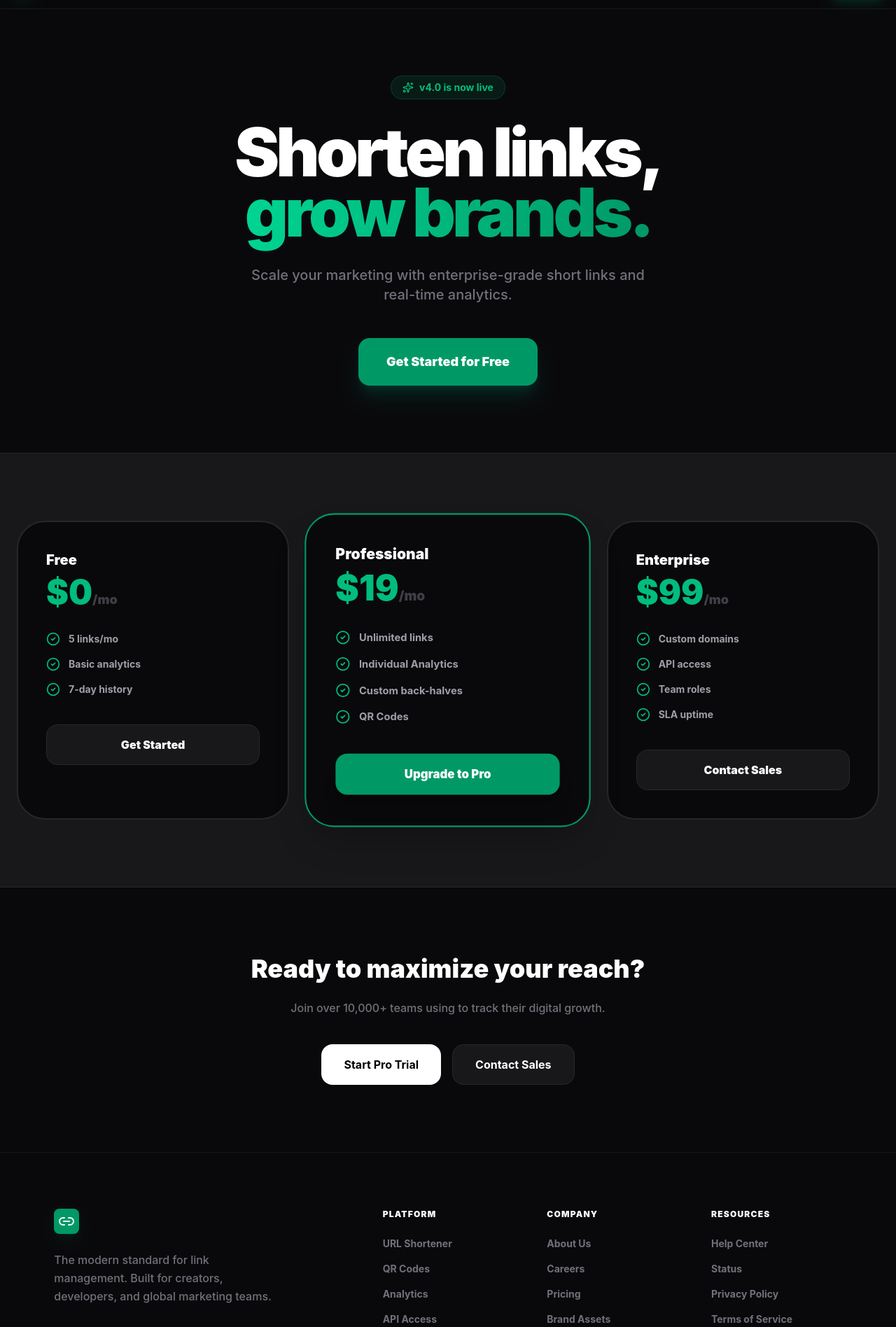
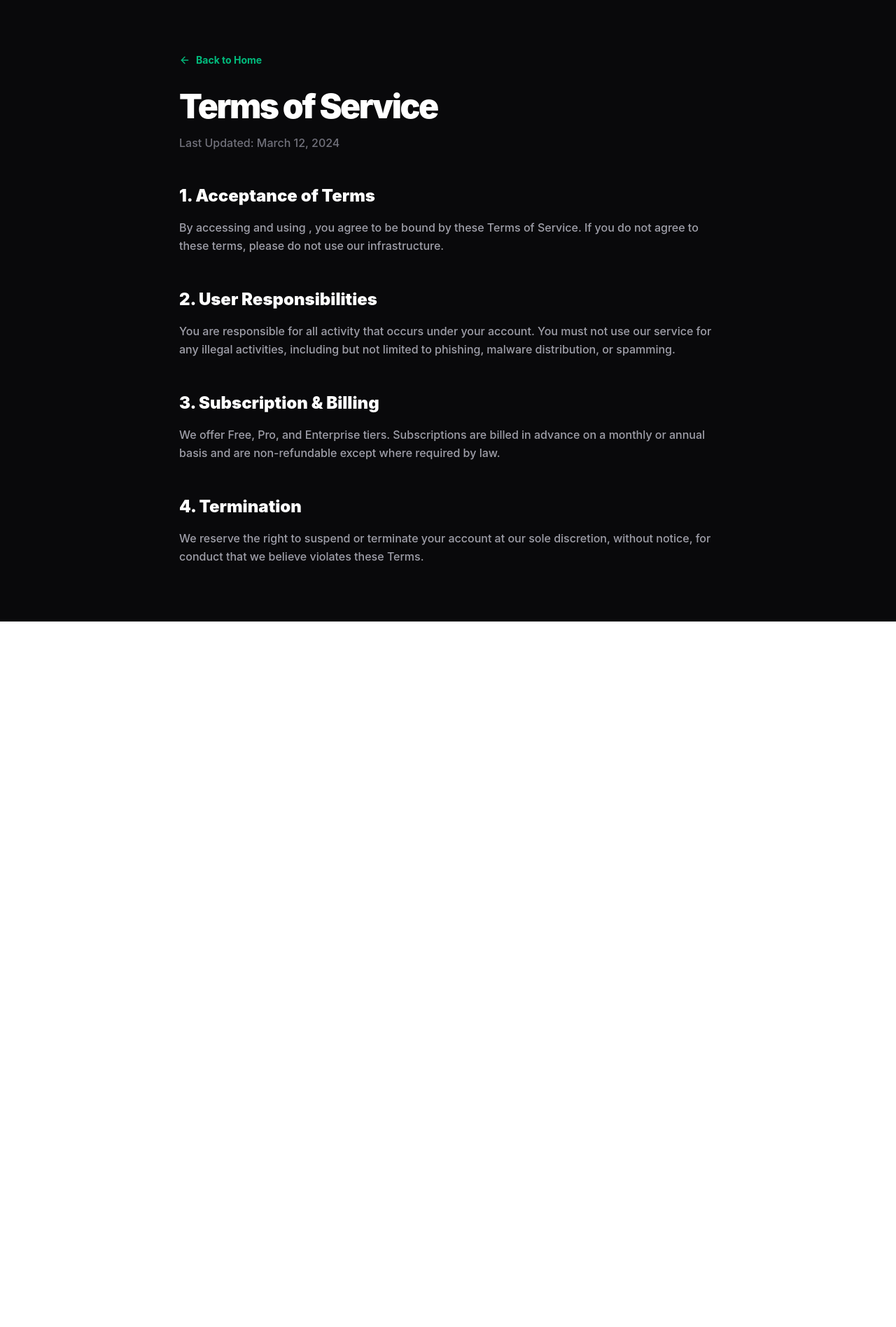
Before and after one commit to Puspak29/short-url, a React (Vite) app in the folder client/: page /terms in a window 1280 px wide. Shown: the part 52-1948 px from the top of the page at 70% size. After the commit the page ends 940 px from the top, so only its background shows below. Built offline with nearby package versions, Linux system fonts and the light colour scheme.

Commit message:
feat: add route and LegalLayout page

```diff
--- a/client/package.json
+++ b/client/package.json
@@ -14,6 +14,7 @@
     "lucide-react": "^0.577.0",
     "react": "^19.2.0",
     "react-dom": "^19.2.0",
+    "react-router-dom": "^7.13.1",
     "tailwindcss": "^4.2.1"
   },
   "devDependencies": {
--- a/client/src/App.tsx
+++ b/client/src/App.tsx
@@ -1,28 +1,56 @@
 import { useState } from 'react';
-import LandingLayout from './app/LandingLayout';
+import { LandingLayout, LegalLayout } from './app/index';
 import { Footer, AuthView } from './components';
+import { BrowserRouter, Routes, Route } from 'react-router-dom';
 
 function App() {
-  const [view, setView] = useState<'landing' | 'auth' | 'dashboard'>('landing');
   const [user, setUser] = useState<any | null>(null);
 
   return (
+    <BrowserRouter>
     <div className='min-h-screen font-sans antialiased text-zinc-100 selection:bg-emerald-600 selection:text-white flex flex-col bg-zinc-950'>
-      {view === 'landing' && (
+
+      <Routes>
+      <Route
+        path="/"
+        element={
         <>
           <div className="flex-1">
-            <LandingLayout setView={setView} user={user} onLogin={() => setView('auth')} />
+            <LandingLayout user={user} />
           </div>
           <Footer isDashboard={false} />
         </>
-      )}
-      {view === 'auth' && (
-        <AuthView
-          onSuccess={() => null}
-          onBack={() => setView('landing')}
-        />
-      )}
+      }
+      />
+      <Route
+        path="/auth/signin"
+        element={
+          <AuthView
+            onSuccess={() => null}
+            mode="signin"
+          />
+        }
+      />
+      <Route
+        path="/auth/signup"
+        element={
+          <AuthView
+            onSuccess={() => null}
+            mode="signup"
+          />
+        }
+      />
+      <Route
+        path="/terms"
+        element={<LegalLayout type="terms" />}
+      />
+      <Route
+        path="/privacy"
+        element={<LegalLayout type="privacy" />}
+      />
+    </Routes>
     </div>
+    </BrowserRouter>
   )
 }
 
--- a/client/src/app/LandingLayout.tsx
+++ b/client/src/app/LandingLayout.tsx
@@ -1,44 +1,68 @@
 import { CheckCircle2, Link2, Sparkles } from "lucide-react";
+import { useNavigate } from "react-router-dom";
 
 
-const PLANS = [
+const SERVICE_TIERS = [
   {
     id: 'free',
     name: 'Free',
     price: '$0',
-    limit: 5,
-    description: 'Perfect for side projects.',
-    features: ['5 links/mo', 'Basic analytics', '7-day history'],
-    cta: 'Get Started',
+    billing: 'Per month',
+    description: 'Basic infrastructure for individual use and hobby projects.',
+    features: [
+      '10 links monthly capacity',
+      '2 lifetime custom aliases',
+      'Standard analytics dashboard',
+      'Overall URL stats (Total clicks, Unique visitors, Global reach)',
+      'Community support'
+    ],
     popular: false
   },
   {
     id: 'pro',
-    name: 'Professional',
+    name: 'Pro',
     price: '$19',
-    limit: Infinity,
-    description: 'Advanced features for creators.',
-    features: ['Unlimited links', 'Individual Analytics', 'Custom back-halves', 'QR Codes'],
-    cta: 'Upgrade to Pro',
+    billing: 'Per month',
+    description: 'Extended capabilities for power users and growing brands.',
+    features: [
+      '100 links monthly capacity',
+      '20 lifetime custom aliases',
+      'Standard analytics dashboard',
+      'Overall URL stats (Free tier features + Top country, Country distribution, Device analytics)',
+      'Individual URL analytics (Same metrics as overall stats)',
+      'Dynamic QR code generator',
+      'Community support'
+    ],
     popular: true
   },
   {
     id: 'enterprise',
     name: 'Enterprise',
-    price: '$99',
-    limit: Infinity,
-    description: 'Security and scale for teams.',
-    features: ['Custom domains', 'API access', 'Team roles', 'SLA uptime'],
-    cta: 'Contact Sales',
+    price: '$59',
+    billing: 'Per month',
+    description: 'High-availability systems for global organizations and teams.',
+    features: [
+      '1000 links monthly capacity',
+      '200 lifetime custom aliases',
+      'Advanced analytics dashboard',
+      'Overall URL stats (Pro tier features + Browser analytics, OS analytics, Referrer tracking, Last 30-day click history)',
+      'Individual URL analytics (All available metrics)',
+      'Dynamic QR code generator',
+      'Dedicated account support'
+    ],
     popular: false
   }
 ];
+
+
 const APP_NAME = import.meta.env.VITE_APP_NAME;
 
-const LandingLayout = ({ setView, user, onLogin }: { setView: (view: 'landing' | 'auth' | 'dashboard') => void; user: any; onLogin: () => void }) => (
+const LandingLayout = ({ user }: { user: any }) => {
+  const navigate = useNavigate();
+  return (
   <div className="bg-zinc-950">
       <nav className="fixed w-full z-40 bg-zinc-950/80 backdrop-blur-md border-b border-zinc-900">
-      <div className="max-w-7xl mx-auto px-4 h-16 flex justify-between items-center">
+        <div className="max-w-11/12 mx-auto px-4 h-16 flex justify-between items-center">
           <div className="flex items-center gap-2 font-black text-xl text-white">
             <div className="bg-emerald-600 p-1.5 rounded-lg shadow-lg shadow-emerald-900/20">
               <Link2 className="text-white w-5 h-5" />
@@ -48,9 +72,9 @@ const LandingLayout = ({ setView, user, onLogin }: { setView: (view: 'landing' |
           <div className="flex items-center gap-4">
             <button onClick={() => document.getElementById('pricing')?.scrollIntoView({ behavior: 'smooth' })} className="text-sm font-bold text-zinc-500 hover:text-emerald-400">Pricing</button>
             {user ? (
-            <button onClick={() => setView('dashboard')} className="bg-zinc-900 border border-zinc-800 text-white px-4 py-2 rounded-xl text-sm font-bold hover:bg-zinc-800">Dashboard</button>
+              <button onClick={() => navigate('/dashboard')} className="bg-zinc-900 border border-zinc-800 text-white px-4 py-2 rounded-xl text-sm font-bold hover:bg-zinc-800">Dashboard</button>
             ) : (
-            <button onClick={onLogin} className="bg-emerald-600 text-white px-4 py-2 rounded-xl text-sm font-bold shadow-lg shadow-emerald-900/40 hover:bg-emerald-500 transition">Sign In</button>
+              <button onClick={() => navigate('/auth/signin')} className="bg-emerald-600 text-white px-4 py-2 rounded-xl text-sm font-bold shadow-lg shadow-emerald-900/40 hover:bg-emerald-500 transition">Signin</button>
             )}
           </div>
         </div>
@@ -59,42 +83,71 @@ const LandingLayout = ({ setView, user, onLogin }: { setView: (view: 'landing' |
       <section className="relative pt-40 pb-24 px-6 overflow-hidden text-center">
         <div className="max-w-5xl mx-auto">
           <div className="inline-flex items-center gap-2 bg-emerald-500/10 text-emerald-500 px-4 py-1.5 rounded-full text-sm font-bold mb-8 border border-emerald-500/20">
-          <Sparkles className="w-4 h-4" /> v4.0 is now live
+          <Sparkles className="w-4 h-4" /> v1.0 is now live
         </div>
           <h1 className="text-6xl md:text-8xl font-black text-white tracking-tighter leading-[0.9] mb-8">
             Shorten links, <br /><span className="text-transparent bg-clip-text bg-linear-to-r from-emerald-400 to-emerald-600">grow brands.</span>
           </h1>
-        <p className="text-xl text-zinc-500 mb-12 max-w-xl mx-auto font-medium">Scale your marketing with enterprise-grade short links and real-time analytics.</p>
-        <button onClick={onLogin} className="bg-emerald-600 text-white px-10 py-5 rounded-2xl text-lg font-black shadow-xl shadow-emerald-900/40 hover:-translate-y-1 transition">Get Started for Free</button>
+          <p className="text-xl text-zinc-500 mb-12 max-w-xl mx-auto font-medium">Reliable link infrastructure and real-time analytics for the modern web.</p>
+          <button onClick={() => navigate('/auth/signup')} className="bg-emerald-600 text-white px-10 py-5 rounded-2xl text-lg font-black shadow-xl shadow-emerald-900/40 hover:-translate-y-1 transition">Let's Get Started</button>
         </div>
       </section>
 
       <section id="pricing" className="py-24 bg-zinc-900 px-6 border-y border-zinc-800">
-      <div className="max-w-7xl mx-auto grid md:grid-cols-3 gap-8">
-        {PLANS.map(p => (
-          <div key={p.id} className={`p-10 bg-zinc-950 rounded-[2.5rem] border-2 transition-all ${p.popular ? 'border-emerald-600 scale-105 shadow-2xl z-10' : 'border-zinc-800'}`}>
-            <h3 className="text-xl font-black text-white mb-2">{p.name}</h3>
-            <div className="text-5xl font-black text-emerald-500 mb-8">{p.price}<span className="text-lg text-zinc-700">/mo</span></div>
-            <ul className="space-y-4 mb-10">
-              {p.features.map((f, i) => <li key={i} className="flex items-center gap-3 text-sm font-bold text-zinc-400"><CheckCircle2 className="w-5 h-5 text-emerald-500" /> {f}</li>)}
+        <div className="max-w-7xl mx-auto">
+          <div className="text-center mb-20">
+            <h2 className="text-4xl font-black text-white mb-4">Infrastructure Tiers</h2>
+            <p className="text-zinc-500 font-medium max-w-2xl mx-auto">A transparent breakdown of our feature allocations and resource tiers.</p>
+          </div>
+          <div className="grid md:grid-cols-3 gap-8">
+            {SERVICE_TIERS.map(tier => (
+              <div key={tier.id} className={`flex flex-col p-10 bg-zinc-950 rounded-[2.5rem] border-2 transition-all ${tier.popular ? 'border-emerald-600 shadow-2xl scale-[1.02]' : 'border-zinc-800'}`}>
+                <div className="flex justify-between items-start mb-6">
+                  <div>
+                    <h3 className="text-xl font-black text-white mb-1">{tier.name}</h3>
+                    <p className="text-xs text-zinc-500 font-bold uppercase tracking-widest">{tier.description.split(' ')[0]} focused</p>
+                  </div>
+                  {tier.popular && <span className="bg-emerald-600 text-[10px] font-black uppercase text-white px-2 py-1 rounded-lg">Recomended</span>}
+                </div>
+
+                <div className="mb-8">
+                   <div className="flex items-baseline gap-1">
+                      <span className="text-5xl font-black text-white tracking-tighter">{tier.price}</span>
+                      <span className="text-zinc-500 font-bold text-sm tracking-tight">/ month</span>
+                   </div>
+                </div>
+
+                <p className="text-sm text-zinc-400 mb-8 font-medium leading-relaxed">{tier.description}</p>
+
+                <div className="h-px bg-zinc-900 mb-8" />
+
+                <ul className="space-y-4 mb-auto">
+                  {tier.features.map((f, i) => (
+                    <li key={i} className="flex items-start gap-3 text-sm font-bold text-zinc-400">
+                      <CheckCircle2 className="w-5 h-5 text-emerald-500 shrink-0" />
+                      <span>{f}</span>
+                    </li>
+                  ))}
                 </ul>
-            <button onClick={onLogin} className={`w-full py-4 rounded-2xl font-black transition ${p.popular ? 'bg-emerald-600 text-white shadow-xl hover:bg-emerald-500' : 'bg-zinc-900 text-white hover:bg-zinc-800 border border-zinc-800'}`}>{p.cta}</button>
+
+                {/* Visual anchor replacing the button to maintain spacing and structure */}
+                <div className="mt-12 pt-6 border-t border-zinc-900 text-center">
+                   <span className="text-[10px] font-black uppercase tracking-[0.2em] text-zinc-600">Feature set verified</span>
+                </div>
               </div>
             ))}
+          </div>
         </div>
       </section>
 
       <section className="py-24 px-6 bg-zinc-950">
         <div className="max-w-4xl mx-auto text-center">
-        <h2 className="text-4xl font-black text-white mb-6">Ready to maximize your reach?</h2>
-        <p className="text-zinc-500 font-medium mb-10">Join over 10,000+ teams using {APP_NAME} to track their digital growth.</p>
-        <div className="flex flex-wrap justify-center gap-4">
-          <button onClick={onLogin} className="bg-white text-black px-8 py-4 rounded-2xl font-bold hover:bg-zinc-200 transition">Start Pro Trial</button>
-          <button className="bg-zinc-900 border border-zinc-800 text-white px-8 py-4 rounded-2xl font-bold hover:bg-zinc-800 transition">Contact Sales</button>
-        </div>
+          <h2 className="text-4xl font-black text-white mb-6">Built for scale.</h2>
+          <p className="text-zinc-500 font-medium mb-10">From individual creators to global enterprises, {APP_NAME} provides the stability you need for every click.</p>
         </div>
       </section>
     </div>
 );
+}
 
 export default LandingLayout;
--- /dev/null
+++ b/client/src/app/LegalLayout.tsx
@@ -0,0 +1,67 @@
+import { ArrowLeft } from "lucide-react";
+import { useNavigate } from "react-router-dom";
+
+const APP_NAME = import.meta.env.VITE_APP_NAME;
+const LegalLayout = ({ type }: { type: 'terms' | 'privacy' }) => {
+  const isTerms = type === 'terms';
+  const navigate = useNavigate();
+
+  return (
+    <div className="bg-zinc-950 pt-32 pb-20 px-6">
+      <div className="max-w-3xl mx-auto">
+        <button onClick={() => navigate('/')} className="flex items-center gap-2 text-sm font-bold text-emerald-500 mb-8 hover:gap-3 transition-all">
+          <ArrowLeft size={16} /> Back to Home
+        </button>
+
+        <h1 className="text-5xl font-black text-white mb-4 tracking-tighter">
+          {isTerms ? 'Terms of Service' : 'Privacy Policy'}
+        </h1>
+        <p className="text-zinc-500 font-medium mb-12">Last Updated: March 12, 2024</p>
+
+        <div className="prose prose-invert max-w-none text-zinc-400 font-medium leading-relaxed space-y-12">
+          {isTerms ? (
+            <>
+              <section className="space-y-4">
+                <h2 className="text-2xl font-black text-white">1. Acceptance of Terms</h2>
+                <p>By accessing and using {APP_NAME}, you agree to be bound by these Terms of Service. If you do not agree to these terms, please do not use our infrastructure.</p>
+              </section>
+              <section className="space-y-4">
+                <h2 className="text-2xl font-black text-white">2. User Responsibilities</h2>
+                <p>You are responsible for all activity that occurs under your account. You must not use our service for any illegal activities, including but not limited to phishing, malware distribution, or spamming.</p>
+              </section>
+              <section className="space-y-4">
+                <h2 className="text-2xl font-black text-white">3. Subscription & Billing</h2>
+                <p>We offer Free, Pro, and Enterprise tiers. Subscriptions are billed in advance on a monthly or annual basis and are non-refundable except where required by law.</p>
+              </section>
+              <section className="space-y-4">
+                <h2 className="text-2xl font-black text-white">4. Termination</h2>
+                <p>We reserve the right to suspend or terminate your account at our sole discretion, without notice, for conduct that we believe violates these Terms.</p>
+              </section>
+            </>
+          ) : (
+            <>
+              <section className="space-y-4">
+                <h2 className="text-2xl font-black text-white">1. Information We Collect</h2>
+                <p>We collect information you provide directly to us (name, email) and technical data automatically collected when you or your visitors interact with shortened links (IP address, device type, region).</p>
+              </section>
+              <section className="space-y-4">
+                <h2 className="text-2xl font-black text-white">2. How We Use Data</h2>
+                <p>We use the collected data to provide, maintain, and improve our services, develop new features, and protect {APP_NAME} and our users.</p>
+              </section>
+              <section className="space-y-4">
+                <h2 className="text-2xl font-black text-white">3. Data Sharing</h2>
+                <p>We do not sell your personal data. We only share information with third-party service providers (like payment processors) as necessary to provide our service.</p>
+              </section>
+              <section className="space-y-4">
+                <h2 className="text-2xl font-black text-white">4. Security</h2>
+                <p>We implement industry-standard security measures to protect your data, but no method of transmission over the Internet is 100% secure.</p>
+              </section>
+            </>
+          )}
+        </div>
+      </div>
+    </div>
+  );
+};
+
+export default LegalLayout;
--- /dev/null
+++ b/client/src/app/index.ts
@@ -0,0 +1,4 @@
+import LandingLayout from "./LandingLayout";
+import LegalLayout from "./LegalLayout";
+
+export { LandingLayout, LegalLayout };
--- a/client/src/components/AuthView.tsx
+++ b/client/src/components/AuthView.tsx
@@ -1,10 +1,11 @@
 import { ArrowLeft, Eye, EyeOff, Link2, Lock, Mail, User } from "lucide-react";
 import { useState } from "react";
+import { useNavigate } from "react-router-dom";
 
 const APP_NAME = import.meta.env.VITE_APP_NAME;
 
-const AuthView = ({ onSuccess, onBack }: { onSuccess: (planId: string) => void; onBack: () => void }) => {
-  const [mode, setMode] = useState<'signin' | 'signup'>('signin');
+const AuthView = ({ onSuccess, mode }: { onSuccess: (planId: string) => void; mode: 'signin' | 'signup' }) => {
+  const navigate = useNavigate();
   const [showPassword, setShowPassword] = useState<boolean>(false);
   const [showConfirmPassword, setShowConfirmPassword] = useState<boolean>(false);
   const [email, setEmail] = useState<string>('');
@@ -32,7 +33,7 @@ const AuthView = ({ onSuccess, onBack }: { onSuccess: (planId: string) => void;
       <div className="absolute bottom-1/4 right-1/4 w-96 h-96 bg-emerald-500/5 rounded-full blur-[100px] pointer-events-none"></div>
 
       <button
-        onClick={onBack}
+        onClick={() => navigate('/')}
         className="absolute top-8 left-8 flex items-center gap-2 text-sm font-bold text-zinc-500 hover:text-white transition group"
       >
         <ArrowLeft className="w-4 h-4 group-hover:-translate-x-1 transition-transform" /> Back
@@ -155,7 +156,7 @@ const AuthView = ({ onSuccess, onBack }: { onSuccess: (planId: string) => void;
             <p className="text-sm text-zinc-500 font-medium">
               {mode === 'signin' ? "Don't have an account?" : "Already have an account?"}
               <button
-                onClick={() => setMode(mode === 'signin' ? 'signup' : 'signin')}
+                onClick={() => navigate(`/auth/${mode === 'signin' ? 'signup' : 'signin'}`)}
                 className="ml-2 text-emerald-500 font-black hover:text-emerald-400 transition"
               >
                 {mode === 'signin' ? 'Sign up free' : 'Sign in'}
--- a/client/src/components/Footer.tsx
+++ b/client/src/components/Footer.tsx
@@ -1,8 +1,11 @@
 import { Github, Globe, Link2, Linkedin, Twitter } from "lucide-react";
+import { useNavigate } from "react-router-dom";
 
 const APP_NAME = import.meta.env.VITE_APP_NAME;
 const Footer = ({ isDashboard }: { isDashboard: boolean }) => {
   const currentYear = new Date().getFullYear();
+  const navigate = useNavigate();
+
 
   if (isDashboard) {
     return (
@@ -53,30 +56,30 @@ const Footer = ({ isDashboard }: { isDashboard: boolean }) => {
           <div>
             <h4 className="text-white font-black uppercase tracking-widest text-xs mb-6">Platform</h4>
             <ul className="space-y-4 text-sm font-bold text-zinc-500">
-              <li><a href="#" className="hover:text-emerald-400 transition-colors">URL Shortener</a></li>
-              <li><a href="#" className="hover:text-emerald-400 transition-colors">QR Codes</a></li>
-              <li><a href="#" className="hover:text-emerald-400 transition-colors">Analytics</a></li>
-              <li><a href="#" className="hover:text-emerald-400 transition-colors">API Access</a></li>
+              <li><button onClick={() => navigate('/')} className="hover:text-emerald-400 transition-colors">URL Shortener</button></li>
+              <li><button onClick={() => navigate('/')} className="hover:text-emerald-400 transition-colors">QR Codes</button></li>
+              <li><button onClick={() => navigate('/')} className="hover:text-emerald-400 transition-colors">Analytics</button></li>
+              <li><button onClick={() => navigate('/')} className="hover:text-emerald-400 transition-colors">API Access</button></li>
             </ul>
           </div>
 
           <div>
             <h4 className="text-white font-black uppercase tracking-widest text-xs mb-6">Company</h4>
             <ul className="space-y-4 text-sm font-bold text-zinc-500">
-              <li><a href="#" className="hover:text-emerald-400 transition-colors">About Us</a></li>
-              <li><a href="#" className="hover:text-emerald-400 transition-colors">Careers</a></li>
-              <li><a href="#" className="hover:text-emerald-400 transition-colors">Pricing</a></li>
-              <li><a href="#" className="hover:text-emerald-400 transition-colors">Brand Assets</a></li>
+              <li><button onClick={() => navigate('/about')} className="hover:text-emerald-400 transition-colors">About Us</button></li>
+              <li><button onClick={() => navigate('/careers')} className="hover:text-emerald-400 transition-colors">Careers</button></li>
+              <li><button onClick={() => navigate('/')} className="hover:text-emerald-400 transition-colors">Pricing</button></li>
+              <li><button onClick={() => navigate('/brand')} className="hover:text-emerald-400 transition-colors">Brand Assets</button></li>
             </ul>
           </div>
 
           <div>
             <h4 className="text-white font-black uppercase tracking-widest text-xs mb-6">Resources</h4>
             <ul className="space-y-4 text-sm font-bold text-zinc-500">
-              <li><a href="#" className="hover:text-emerald-400 transition-colors">Help Center</a></li>
-              <li><a href="#" className="hover:text-emerald-400 transition-colors">Status</a></li>
-              <li><a href="#" className="hover:text-emerald-400 transition-colors">Privacy Policy</a></li>
-              <li><a href="#" className="hover:text-emerald-400 transition-colors">Terms of Service</a></li>
+              <li><button onClick={() => navigate('/help')} className="hover:text-emerald-400 transition-colors">Help Center</button></li>
+              <li><button onClick={() => navigate('/status')} className="hover:text-emerald-400 transition-colors">Status</button></li>
+              <li><button onClick={() => navigate('/privacy')} className="hover:text-emerald-400 transition-colors">Privacy Policy</button></li>
+              <li><button onClick={() => navigate('/terms')} className="hover:text-emerald-400 transition-colors">Terms of Service</button></li>
             </ul>
           </div>
         </div>
```
Also changed, not shown: 1 other file (tests, documents, lock files or other folders). Lines whose indentation alone changed are shown as unchanged.
